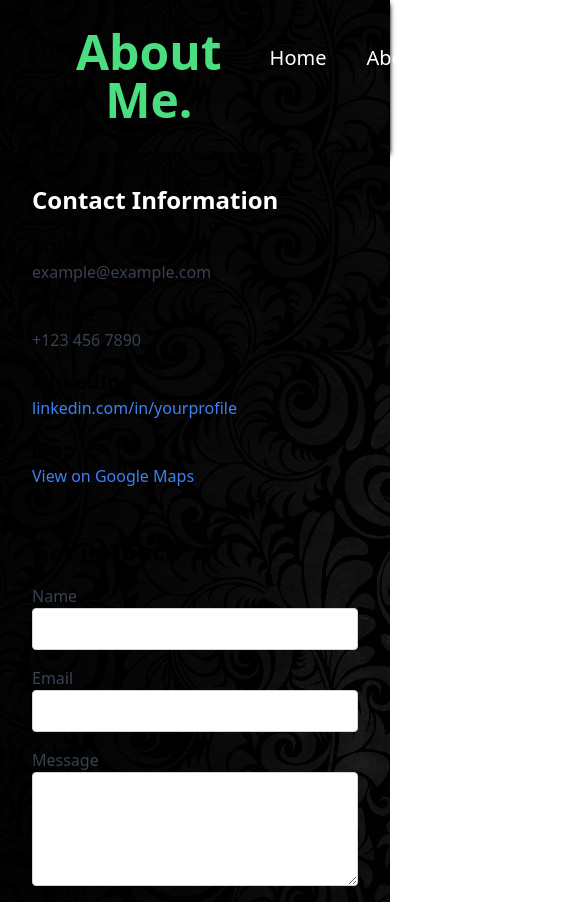
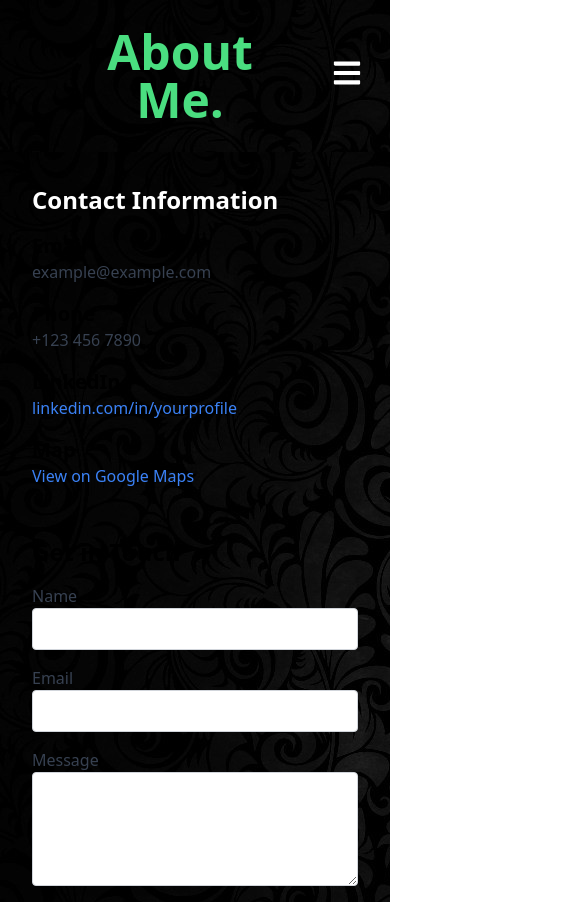
Before and after one commit to Nirmallamrin/MyPortFolio1, a React (Vite) app: page /contact in a window 390 px wide. Shown: the top 902 px of the page, 585 px wide, since content can reach past the window. Built offline with nearby package versions, Linux system fonts and the light colour scheme.

Commit message:
intial commit

```diff
--- a/src/components/Contact.jsx
+++ b/src/components/Contact.jsx
@@ -28,7 +28,7 @@ const Contact = () => {
         </div>
       </div>
 
-      {/* Right Side: Form */}
+
       <div className="w-full md:w-1/2">
         <h2 className="text-2xl font-bold mb-4">Get in Touch</h2>
         <form action="" className="space-y-4">
--- a/src/components/common/Navbar.jsx
+++ b/src/components/common/Navbar.jsx
@@ -1,37 +1,43 @@
-import React from 'react';
+import React, { useState } from 'react';
 import { Link } from 'react-router-dom';
 import { Outlet } from 'react-router-dom';
-import { FaCodeBranch } from "react-icons/fa6";
+import { FaCodeBranch, FaBars, FaTimes } from 'react-icons/fa';
 
 const Navbar = () => {
+  const [isMobileMenuOpen, setIsMobileMenuOpen] = useState(false);
+
+  const toggleMobileMenu = () => {
+    setIsMobileMenuOpen(!isMobileMenuOpen);
+  };
 
   return (
     <nav className="bg-custom-image p-7 shadow-black">
-      <div className="container mx-auto flex justify-between items-center ">
-
-        <div className="flex ">
+      <div className="container mx-auto flex justify-between items-center">
+        <div className="flex">
           <div className="text-green-400 mx-12 font-italic font-bold text-5xl flex-grow text-center">
-            <Link to="/" >About Me.</Link>
+            <Link to="/">About Me.</Link>
           </div>
         </div>
 
+        <div className="lg:hidden">
+          <button onClick={toggleMobileMenu} className="text-white text-3xl">
+            {isMobileMenuOpen ? <FaTimes /> : <FaBars />}
+          </button>
+        </div>
 
-        <ul className="flex space-x-10 text-xl">
+        <ul className={`lg:flex space-x-10 text-xl ${isMobileMenuOpen ? 'block' : 'hidden'} lg:block`}>
           <li><Link to="/" className="text-white">Home</Link></li>
-          <li><Link to="/about" className="text-white ">About</Link></li>
+          <li><Link to="/about" className="text-white">About</Link></li>
           <li><Link to="/skills" className="text-white">Skills</Link></li>
           <li><Link to="/projects" className="text-white">Projects</Link></li>
           <li><Link to="/resume" className="text-white">Resume</Link></li>
           <li><Link to="/blog" className="text-white">Blog</Link></li>
           <li><Link to="/contact" className="text-white">Contact</Link></li>
-          <li><button className="text-black font-extrabold bg-white hover:bg-gray-800 p-1 rounded-md" >Hire Me</button></li>
-          <li><Link to="https://github.com/Nirmallamrin/MyPortFolio1.git"
-          target="_blank"
-           className='text-white text-3xl font-bold hover:text-gray-700'><FaCodeBranch /></Link></li>
+          <li><button className="text-black font-extrabold bg-white hover:bg-gray-800 p-1 rounded-md">Hire Me</button></li>
+          <li><Link to="https://github.com/Nirmallamrin/MyPortFolio1.git" target="_blank" className="text-white text-3xl font-bold hover:text-gray-700"><FaCodeBranch /></Link></li>
         </ul>
-        <div></div>
       </div>
-      <Outlet/>
+      <Outlet />
     </nav>
   );
 };
```
